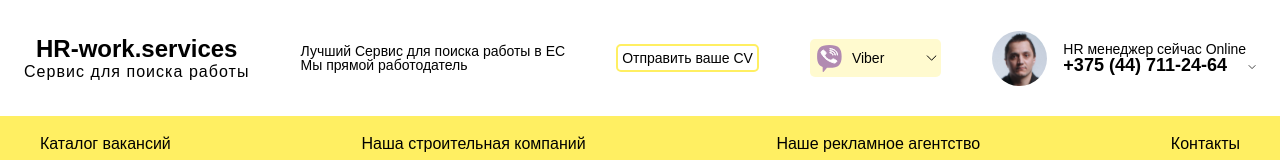
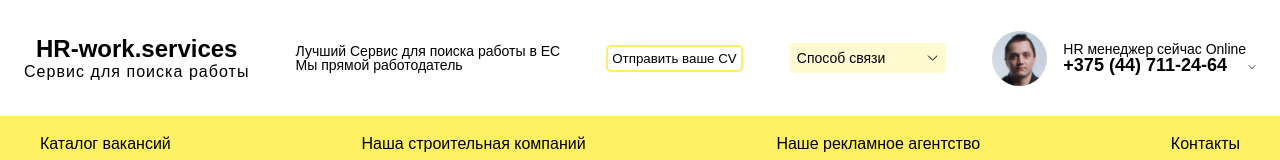
Before and after one commit to Roman-Kachura/hr-work, a React (Create React App) app: page /vacancy in a window 1280 px wide. Shown: the top 160 px of the page. Built offline with nearby package versions, Linux system fonts and the light colour scheme.

Commit message:
created header contact list

```diff
--- a/src/components/app/App.js
+++ b/src/components/app/App.js
@@ -3,14 +3,18 @@ import {Header} from "../header/Header";
 import {Footer} from "../footer/Footer";
 import {Content} from "../content/Content";
 import {ModalWindow} from "../modal/ModalWindow";
+import {useState} from "react";
 
 export const App = () => {
+    const [open, setOpen] = useState(false);
+    const closeHandler = () => setOpen(false);
+    const openHandler = () => setOpen(true);
     return (
         <div className={style.app}>
-            <Header/>
+            <Header openModal={openHandler}/>
             <Content/>
             <Footer/>
-            {/*<ModalWindow/>*/}
+            <ModalWindow isOpen={open} closeModal={closeHandler}/>
         </div>
     )
 }
--- a/src/components/header/Header.js
+++ b/src/components/header/Header.js
@@ -4,7 +4,7 @@ import {HeaderNav} from "./HeaderNav";
 import {Burger} from "./Burger";
 import {useState} from "react";
 
-export const Header = () => {
+export const Header = ({openModal}) => {
   const [isOpen, setIsOpen] = useState(false);
   const openMenu = () => setIsOpen(!isOpen);
   const finishClassName = isOpen ? `${style.header} ${style.open}` : style.header;
@@ -12,7 +12,7 @@ export const Header = () => {
     return (
         <header className={finishClassName}>
             <Burger isOpen={isOpen} openMenuCallBack={openMenu}/>
-            <HeaderInfo/>
+            <HeaderInfo openModal={openModal}/>
             <HeaderNav/>
         </header>
     )
--- a/src/components/header/Header.module.scss
+++ b/src/components/header/Header.module.scss
@@ -33,23 +33,78 @@
     border: 2px solid $third-background-color;
     border-radius: $primary-border-radius;
   }
-  .viber {
+
+  .headerRadio {
     display: flex;
     justify-content: start;
     align-items: center;
-    padding: .25rem;
+    padding: .5rem;
     border-radius: $primary-border-radius;
     background: rgba(255, 239, 98, 0.3);
     color: $primary-color;
+    cursor: pointer;
+    position: relative;
 
-    .viberImage {
+    .listImage {
       width: 30px;
       height: 30px;
       margin-right: 8px;
     }
 
-    .viberText {
+    .radioText {
       margin-right: 42px;
+    }
+
+    .radioList {
+      width: 100%;
+      height: 0;
+      opacity: 0;
+      background: $third-background-color;
+      border-radius: $primary-border-radius;
+      border: 1px solid #000;
+      position: absolute;
+      left: 0;
+      top: 2rem;
+      transition: .3s;
+      z-index: -10000;
+
+      &.open {
+        height: auto;
+        opacity: 1;
+        z-index: 10000;
+
+        .listItem {
+          height: auto;
+          opacity: 1;
+        }
+      }
+
+      .listItem {
+        height: auto;
+        opacity: 1;
+        display: flex;
+        justify-content: start;
+        align-items: center;
+        padding: .25rem;
+        border-radius: $primary-border-radius;
+        color: $primary-color;
+        transition: .3s;
+
+        &:hover,
+        &:focus {
+          background: $second-background-color;
+        }
+
+        .listImage {
+          width: 30px;
+          height: 30px;
+          margin-right: 8px;
+        }
+
+        .listText {
+          margin-right: 42px;
+        }
+      }
     }
   }
 
@@ -168,13 +223,14 @@
 
       .headerNav {
         display: block;
+
         .navContainer {
           display: flex;
           justify-content: start;
           align-items: flex-start;
           flex-direction: column;
 
-          .navLink{
+          .navLink {
             padding: .5rem 1rem;
           }
         }
--- a/src/components/header/HeaderInfo.js
+++ b/src/components/header/HeaderInfo.js
@@ -2,9 +2,10 @@ import style from "./Header.module.scss";
 import arrowDown from "../../images/arrow-down.svg";
 import avatar from "../../images/avatar.svg";
 import viberImage from '../../images/viber.svg';
+import {HeaderRadio} from "./HeaderRadio";
 
-export const HeaderInfo = () => {
-    return(
+export const HeaderInfo = ({openModal}) => {
+    return (
         <div className={`${style.headerInfo} container flex-sb-c`}>
             <div className={style.infoItem}>
                 <div className={style.title}>HR-work.services</div>
@@ -15,19 +16,22 @@ export const HeaderInfo = () => {
                 <div className={style.infoText}>Мы прямой работодатель</div>
             </div>
             <div className={style.infoItem}>
-                <div className={style.infoText}><a className={style.outlineBtn} href='src/components'>Отправить ваше CV</a></div>
+                <div className={style.infoText}>
+                    <button className={style.outlineBtn} onClick={openModal}>Отправить ваше CV</button>
+                </div>
             </div>
             <div className={style.infoItem}>
                 <div className={style.infoText}>
-              <a className={style.viber} href='src/viber'>
-                        <span className={`${style.viberImage} image-container`}>
-                            <img src={viberImage} alt=""/>
-                        </span>
-                <span className={style.viberText}>Viber</span>
-                <span className={'image-container'}>
-                            <img src={arrowDown} alt=""/>
-                        </span>
-              </a>
+                    <HeaderRadio/>
+                    {/*<a className={style.viber} href='src/viber'>*/}
+                    {/*    <span className={`${style.viberImage} image-container`}>*/}
+                    {/*        <img src={viberImage} alt=""/>*/}
+                    {/*    </span>*/}
+                    {/*    <span className={style.viberText}>Viber</span>*/}
+                    {/*    <span className={'image-container'}>*/}
+                    {/*        <img src={arrowDown} alt=""/>*/}
+                    {/*    </span>*/}
+                    {/*</a>*/}
                 </div>
             </div>
             <div className={`${style.infoItem} flex-start-center`}>
--- /dev/null
+++ b/src/components/header/HeaderRadio.js
@@ -0,0 +1,44 @@
+import style from "./Header.module.scss";
+import viberImage from "../../images/viber.svg";
+import whatsupImage from "../../images/modal/whatsup.svg";
+import telegramImage from "../../images/modal/telegram.svg";
+import arrowDown from "../../images/arrow-down.svg";
+import {useState} from "react";
+import {ListItem} from "./ListItem";
+
+const items = [
+    {id: 0, img: viberImage, text: 'Viber', href: ''},
+    {id: 1, img: whatsupImage, text: 'WhatsUp', href: ''},
+    {id: 2, img: telegramImage, text: 'Telegram', href: ''},
+]
+
+export const HeaderRadio = () => {
+    const [open, setOpen] = useState(false);
+    const changeOpenHandler = () => {
+        setOpen(!open);
+    }
+    const clickItemHandler = () => changeOpenHandler();
+    const radiosListClassName = open ? `${style.radioList} ${style.open}` : style.radioList;
+    return (
+        <div className={style.headerRadio} onClick={changeOpenHandler}>
+            <span className={style.radioText}>Способ связи</span>
+            <div className={'image-container'}>
+                <img src={arrowDown} alt=""
+                     style={{transform: open ? 'rotate(180deg)' : 'rotate(0deg)', transition: '.3s'}}/>
+            </div>
+            <div className={radiosListClassName}>
+                {
+                    items.map(i =>
+                        <ListItem
+                            key={i.id}
+                            text={i.text}
+                            href={i.href}
+                            img={i.img}
+                            clickItemHandler={clickItemHandler}
+                        />
+                    )
+                }
+            </div>
+        </div>
+    )
+}
--- /dev/null
+++ b/src/components/header/ListItem.js
@@ -0,0 +1,12 @@
+import style from "./Header.module.scss";
+
+export const ListItem = ({img, text, href, clickItemHandler}) => {
+    return (
+        <a className={style.listItem} href={href} target='_blank' onClick={clickItemHandler}>
+                    <span className={`${style.listImage} image-container`}>
+                        <img src={img} alt=""/>
+                    </span>
+            <span className={style.listText}>{text}</span>
+        </a>
+    )
+}
--- a/src/components/modal/ModalWindow.js
+++ b/src/components/modal/ModalWindow.js
@@ -2,17 +2,10 @@ import style from './ModalWindow.module.scss';
 import {FormFile} from "../fields/FormFile";
 import {modalDB} from "./modalData";
 import {LinksItem} from "./LinksItem";
-import {useEffect, useState} from "react";
 
-export const ModalWindow = () => {
-    const [open, setOpen] = useState(false);
-    const finishClassName = open ? `${style.modal} ${style.active}` : style.modal;
-    const closeHandler = () => setOpen(false);
-    const openHandler = () => setOpen(true);
-    useEffect(() => {
-        const timeoutID = setTimeout(openHandler, 3000);
-        return () => clearTimeout(timeoutID);
-    }, [])
+export const ModalWindow = ({closeModal, isOpen}) => {
+
+    const finishClassName = isOpen ? `${style.modal} ${style.active}` : style.modal;
     return (
         <div className={finishClassName}>
             <div className={style.modalWrapper}>
@@ -33,7 +26,7 @@ export const ModalWindow = () => {
                     </div>
                 </div>
                 <button className={style.modalButton}>отправить</button>
-                <button onClick={closeHandler} className={style.modalCloseButton}>&#9587;</button>
+                <button onClick={closeModal} className={style.modalCloseButton}>&#9587;</button>
             </div>
         </div>
     )
--- a/src/components/modal/ModalWindow.module.scss
+++ b/src/components/modal/ModalWindow.module.scss
@@ -1,6 +1,7 @@
 @import "../../styles/Variables.module";
 @import "../../styles/index";
 .modal{
+  display: none;
   opacity: 0;
   z-index: -1000;
   transition: .3s;
--- a/src/pages/VacancyCardPage.js
+++ b/src/pages/VacancyCardPage.js
@@ -5,8 +5,14 @@ import {Skills} from "../components/skills/Skills";
 import {VacancyDescription} from "../components/vacancy-description/VacancyDescription";
 import {CompanyDescription} from "../components/company-description/CompanyDescription";
 import {MotivationWorker} from "../components/motivation-worker/MotivationWorker";
+import {useEffect} from "react";
 
 export const VacancyCardPage = () => {
+    useEffect(()=>{
+        window.scrollTo({
+            top:0
+        });
+    },[])
     return (
         <>
             <MainVacancy/>
```
Lines whose indentation alone changed are shown as unchanged.
